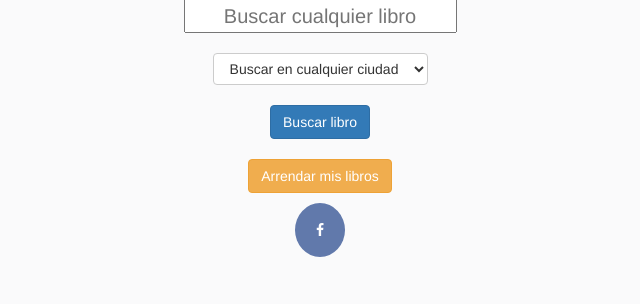
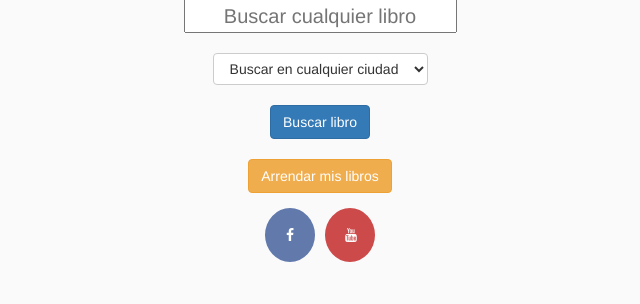
Before and after one commit to leoBravoRain/arriendoMiLibro, a Django app: page / in a window 1280 px wide. Shown: the part 186-490 px from the top of the page, without its empty margins (320-960 px from the left). Run offline with Django 3.2, Linux system fonts and the light colour scheme; data that the repository does not hold is empty; some libraries are stand-ins or nearby versions.

Commit message:
se agrega video a youtube en inicio

```diff
--- a/arriendoMiLibro/inicio/templates/inicio/inicio/inicio.html
+++ b/arriendoMiLibro/inicio/templates/inicio/inicio/inicio.html
@@ -100,10 +100,19 @@
 
 		</div>
 
-		<!-- Boton de FB -->
-		<a href="https://www.facebook.com/Arriendo-mi-libro-242014479876123/" class="fa fa-facebook center-block">
+		<div style="display: flex; flex-direction: row;" class = "center-block">
 
-		</a>
+			<!-- Boton de FB -->
+			<a href="https://www.facebook.com/Arriendo-mi-libro-242014479876123/" class="fa fa-facebook">
+
+			</a>
+
+			<!-- Boton a Youtube -->
+			<a href="https://www.youtube.com/watch?v=Dwbf-sIobf8&t=0s&index=1&list=PLdA5i8ngEIH40M-UKCrZyQDMf5oA56B6T" class="fa fa-youtube">
+
+			</a>
+
+		</div>
 
 	</div>
 
--- a/arriendoMiLibro/static/css/global/global.css
+++ b/arriendoMiLibro/static/css/global/global.css
@@ -28,6 +28,7 @@
     text-decoration: none;
     border-radius: 50%;
     opacity: 0.8;
+    margin: 5px;
 }
 
 /* Add a hover effect if you want */
@@ -41,6 +42,13 @@
 .fa-facebook {
     background: #3B5998;
     color: white;
+}
+
+.fa-youtube {
+  background: #bb0000;
+  color: white;
+  border-radius: 50%;
+  opacity: 0.7;
 }
 
 
```
Also changed, not shown: arriendoMiLibro/staticRoot/css/global/global.css (+8 -0 lines).
